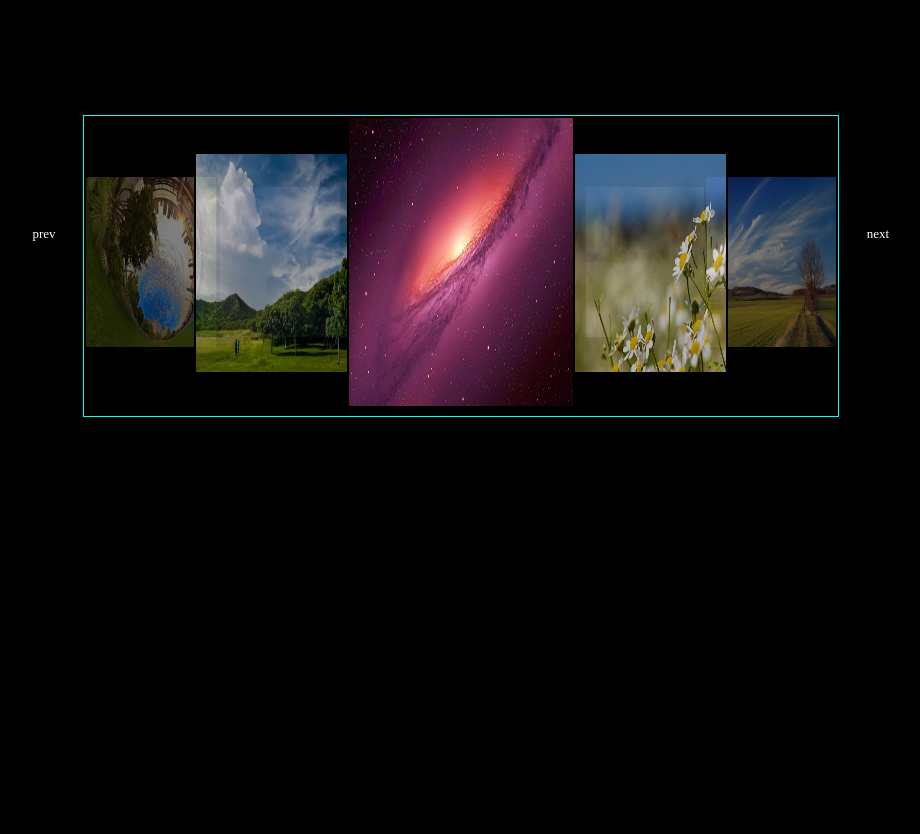
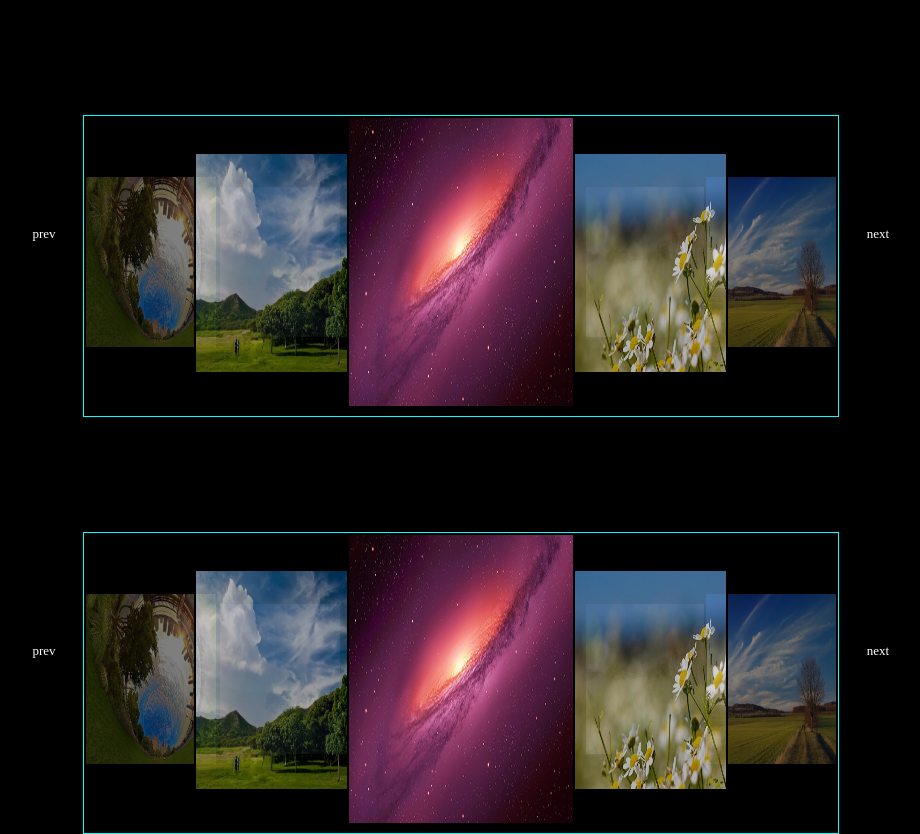
Before and after one commit to Lingtingklt/LTlunbo-budaicanshu, a plain HTML site: page Sowing map/index.html in a window 1280 px wide. Shown: the whole page, without its empty margins (179-1099 px from the left). Before the commit the page ends 800 px from the top, so only its background shows below. Drawn offline with Linux system fonts and the light colour scheme.

Commit message:
带参数当然轮播图

```diff
--- a/Sowing map/css/index.css
+++ b/Sowing map/css/index.css
@@ -13,7 +13,7 @@ body {
     background-color: black;
 }
 
-#box {
+.box {
     position: relative;
     border: 1px solid aqua;
     width: 754px;
@@ -21,8 +21,8 @@ body {
     margin: 115px auto 0;
 }
 
-#box .slide-prev,
-#box .slide-next {
+.box .slide-prev,
+.box .slide-next {
     position: absolute;
     top: 50%;
     width: 40px;
@@ -32,19 +32,19 @@ body {
     cursor: pointer;
 }
 
-#box .slide-next {
+.box .slide-next {
     right: -60px;
 }
 
-#box .slide-prev {
+.box .slide-prev {
     left: -60px;
 }
-#box ul{
+.box ul{
     position: relative;
     width: 754px;
     height: 300px;
 }
-#box li{
+.box li{
     position: absolute;
     width: 0;
     height: 0;
@@ -52,7 +52,7 @@ body {
     top: 50%;
     left: 50%;
 }
-#box img{
+.box img{
     width: 100%;
     height: 100%;
 }
--- a/Sowing map/index.html
+++ b/Sowing map/index.html
@@ -8,7 +8,7 @@
     <link rel="stylesheet" href="./css/index.css">
 </head>
 <body>
-    <div id="box">
+    <div class="box">
 <section class="slide-prev">prev</section>
 <section class="slide-next">next</section>
 <ul>
@@ -21,10 +21,23 @@
     <li><img src="../Sowing map/images/7.jpg" alt="banner-pic"></li>
 </ul>
     </div>
+    <div class="box">
+        <section class="slide-prev">prev</section>
+        <section class="slide-next">next</section>
+        <ul>
+            <li><img src="../Sowing map/images/1.jpg" alt="banner-pic"></li>
+            <li><img src="../Sowing map/images/2.jpg" alt="banner-pic"></li>
+            <li><img src="../Sowing map/images/3.jpg" alt="banner-pic"></li>
+            <li><img src="../Sowing map/images/4.jpg" alt="banner-pic"></li>
+            <li><img src="../Sowing map/images/5.jpg" alt="banner-pic"></li>
+            <li><img src="../Sowing map/images/6.jpg" alt="banner-pic"></li>
+            <li><img src="../Sowing map/images/7.jpg" alt="banner-pic"></li>
+        </ul>
+            </div>
     <script src="./js/jquery-3.1.1.js"></script>
     <script src="./js/JQuery.ZYSlide.js"></script>
     <script>
-        $('#box').WSQSlide();
+        $('.box').WSQSlide();
 
     </script>
 </body>
```
Also changed, not shown: Sowing map/js/JQuery.ZYSlide.js.
